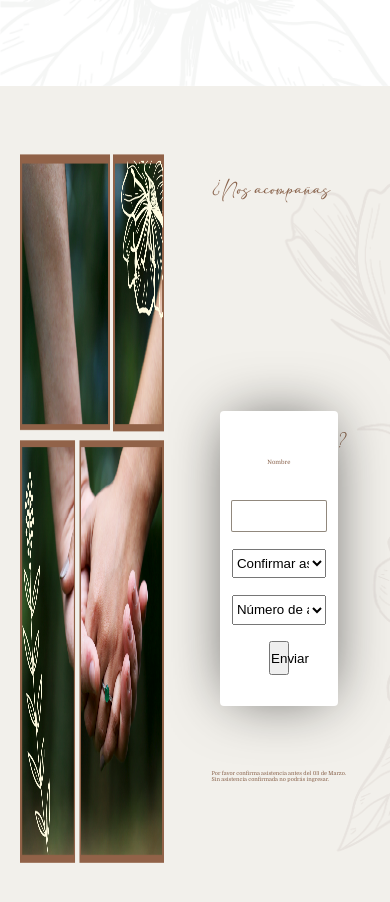
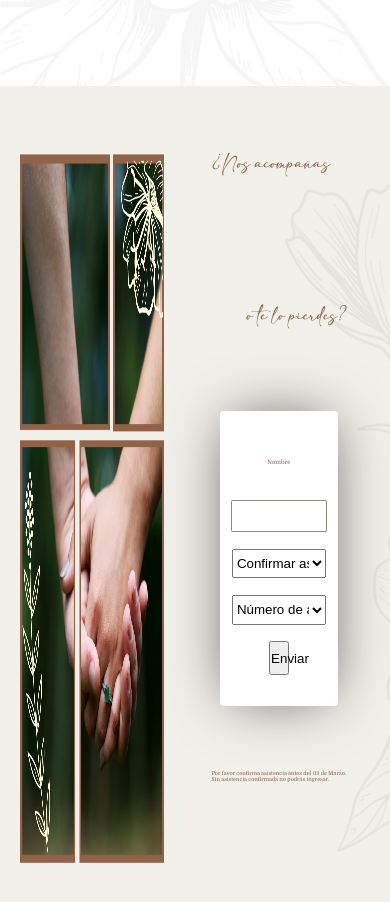
Before and after one commit to Julian1324/bodapage, a React (Create React App) app: page / in a window 390 px wide. Shown: the part 5940-6842 px from the top of the page. Built offline with nearby package versions, Linux system fonts and the light colour scheme.

Commit message:
ResponsiveThings

```diff
--- a/src/App/App.css
+++ b/src/App/App.css
@@ -666,7 +666,7 @@ header {
     justify-content: center;
     font-family: adelia;
     font-size: 3.2vw;
-    line-height: 15vh;
+    line-height: 9vh;
 }
 
 .form{
```
